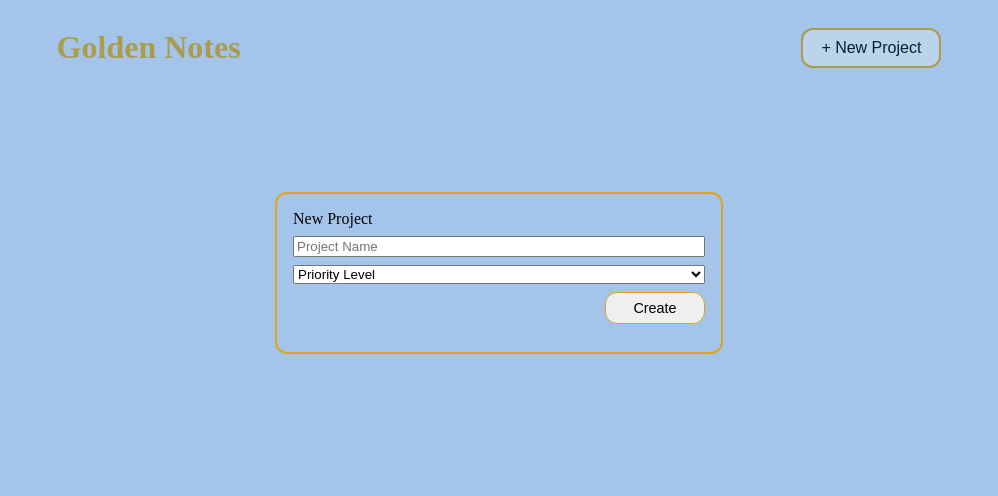
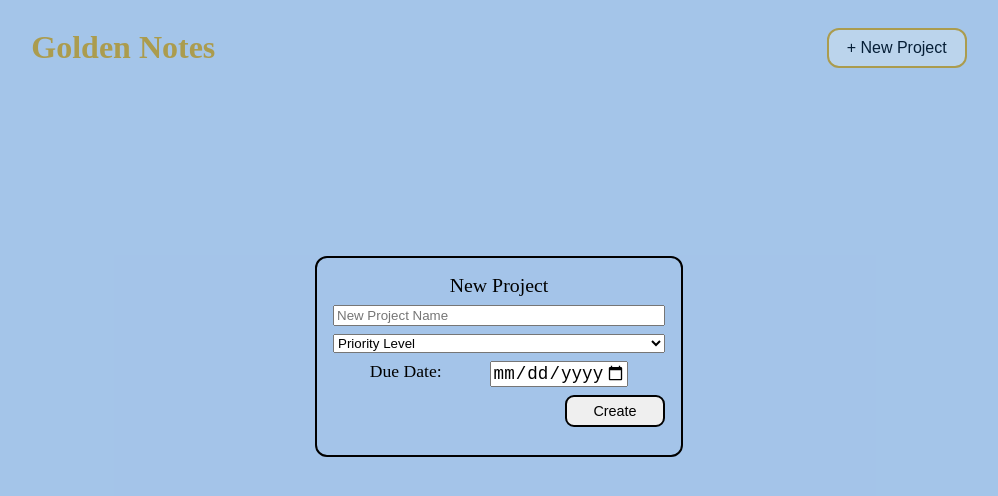
Before and after one commit to grantgolden13/to-do-list, a website built with webpack: page dist/index.html in a window 1280 px wide. Both pictures are taken after a click on the button "+ New Project". Shown: the whole page, without its empty margins (141-1139 px from the left). Built offline with nearby package versions, Linux system fonts and the light colour scheme.

Commit message:
add due date field

```diff
--- a/package.json
+++ b/package.json
@@ -29,5 +29,8 @@
     "webpack": "^5.70.0",
     "webpack-cli": "^4.9.2",
     "webpack-dev-server": "^4.7.4"
+  },
+  "dependencies": {
+    "date-fns": "^2.28.0"
   }
 }
--- a/src/events.js
+++ b/src/events.js
@@ -2,7 +2,7 @@ const promptModalEvent = function() {
     const modal = document.querySelector('.modal');
     modal.style.display = "block";
 
-    window.addEventListener('click', (e) => {
+    window.addEventListener('dblclick', (e) => {
         if (e.target == modal) {
             modal.style.display = "none";
         }
--- a/src/modal.js
+++ b/src/modal.js
@@ -31,10 +31,47 @@ const createPrioritySelector = function() {
     return prioritySelector;
 }
 
+const createDueDateField = function() {
+    const dateContainerDiv = document.createElement('div');
+    dateContainerDiv.classList.add('form-child', 'date-container-div');
+
+    const dueDateLabel = document.createElement('label');
+    dueDateLabel.textContent = "Due Date:";
+    dueDateLabel.setAttribute('for', 'due-date-selector');
+
+    const dueDate = document.createElement('input');
+    dueDate.id = "due-date-selector";
+    dueDate.type = "date";
+
+    var today = new Date();
+    var dd = today.getDate();
+    var mm = today.getMonth() + 1;
+    var yyyy = today.getFullYear();
+    if (dd < 10) {
+        dd = '0' + dd;
+    }
+    if (mm < 10) {
+        mm = '0' + mm;
+    }
+    const todayFormatted = yyyy + '-' + mm + '-' + dd;
+    dueDate.setAttribute('min',`${todayFormatted}`)
+    dueDate.setAttribute('max', '2023-12-24');
+
+    dateContainerDiv.appendChild(dueDateLabel);
+    dateContainerDiv.appendChild(dueDate);
+
+    return dateContainerDiv;
+}
+
 const createSubmitBtn = function() {
     const submitBtn = document.createElement('button');
     submitBtn.textContent = "Create";
     submitBtn.classList.add('submit-btn', 'form-child');
+    submitBtn.addEventListener('click', () => {
+        // should just be a function call. write the function wherever
+        // the constructor/factory is OR in events.js
+        alert('submitted');
+    });
     return submitBtn;
 }
 
@@ -53,12 +90,13 @@ const createForm = function() {
     const nameInput = document.createElement('input');
     nameInput.id = "name-input";
     nameInput.classList.add('input', 'form-child');
-    nameInput.placeholder = "Project Name";
+    nameInput.placeholder = "New Project Name";
 
     newProjectForm.appendChild(formTitle);
     newProjectForm.appendChild(nameInputLabel);
     newProjectForm.appendChild(nameInput);
     newProjectForm.appendChild(createPrioritySelector());
+    newProjectForm.appendChild(createDueDateField());
     newProjectForm.appendChild(createSubmitBtn());
 
     return newProjectForm;
--- a/src/style.css
+++ b/src/style.css
@@ -17,7 +17,7 @@ h1 {
 #content {
     display: flex;
     flex-flow: column nowrap;
-    margin: 0% 15%;
+    margin: 0% 13%;
 }
 
 /* grid for the content div? */
@@ -27,6 +27,7 @@ h1 {
     height: 40px;
     font-size: 1rem;
     border: 2px solid goldenrod;
+    color: black;
     border-radius: 12px;
 }
 
@@ -42,14 +43,19 @@ h1 {
     overflow: auto;
 }
 
+form > div {
+    align-self: center;
+    font-size: 1.24rem;
+}
+
 .form {
     display: flex;
     flex-flow: column nowrap;
-    border: 2px solid goldenrod;
+    border: 2px solid black;
     border-radius: 12px;
     justify-content: center;
-    margin: 15% auto;
-    width: 420px;
+    margin: 20% auto;
+    width: 340px;
     padding: 12px 12px 24px 12px;
     box-shadow: 2px rgba(0, 0, 0, 0.2);
 }
@@ -59,10 +65,20 @@ h1 {
     flex: 0 1 32px;
     width: 100px;
     align-self: flex-end;
-    border: 1px solid goldenrod;
-    border-radius: 12px;
+    border: 2px solid black;
+    border-radius: 9px;
 }
 
 .form-child {
     margin: 4px;
 }
+
+.date-container-div {
+    display: flex;
+}
+
+.date-container-div > label,
+ .date-container-div > input {
+    font-size: 1.1rem;
+    margin: 0px 24px;
+}
```
Also changed, not shown: dist/bundle.js, 1 other file.
